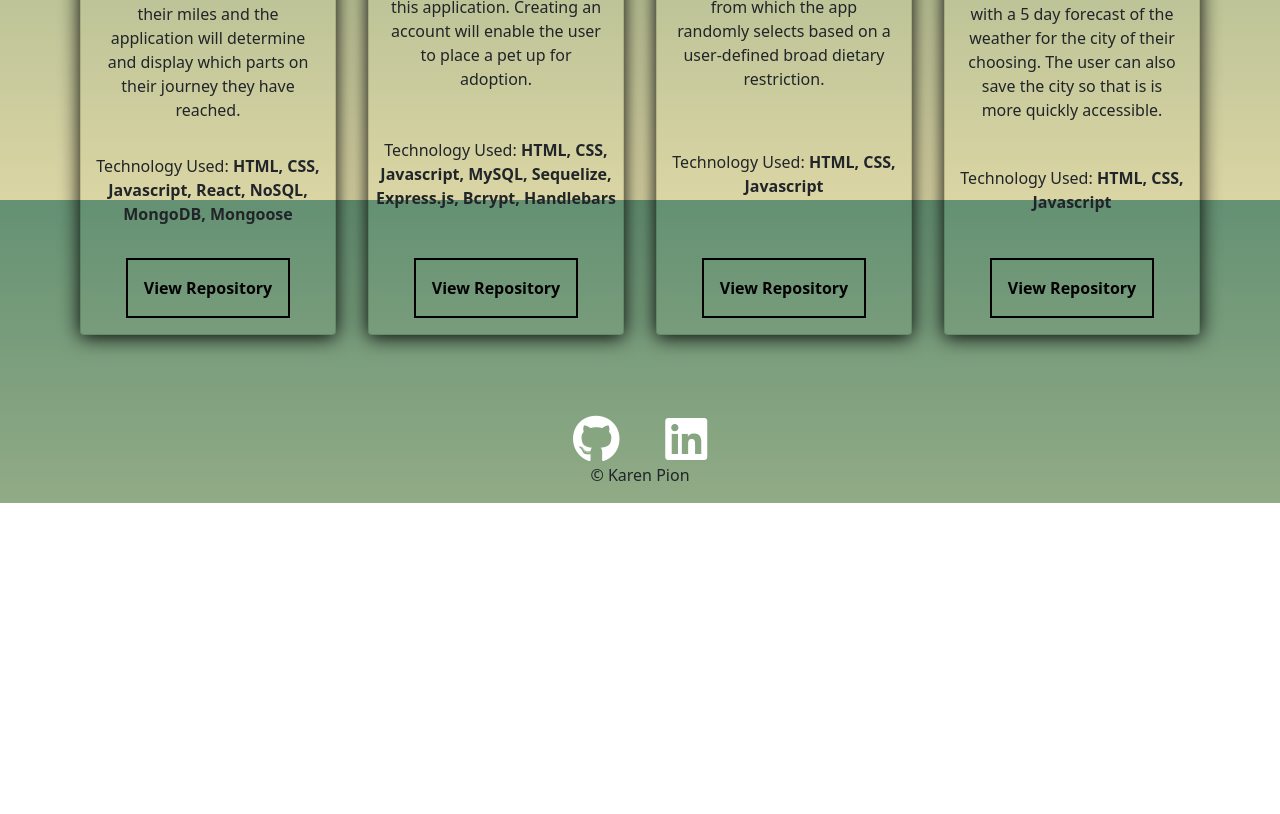
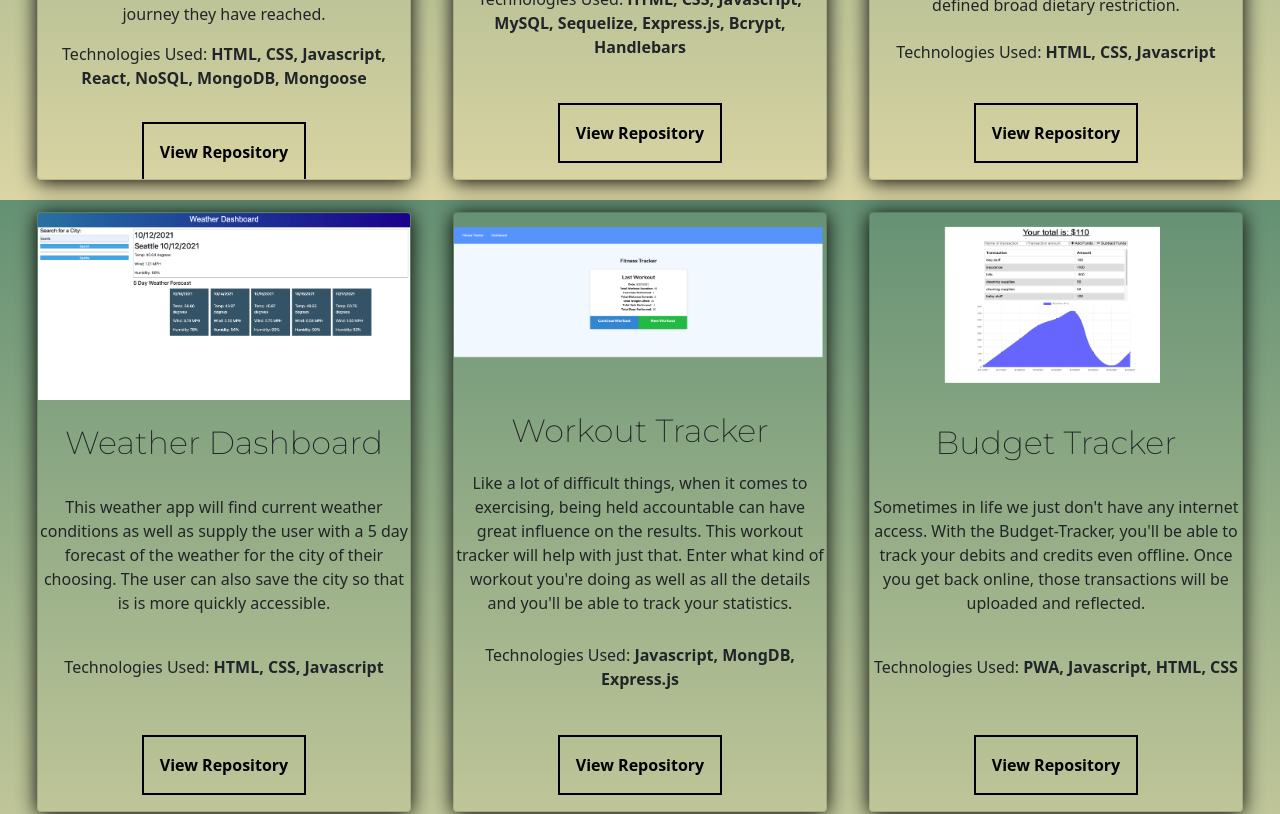
Before and after one commit to ksapir/react-portfolio, a React (Create React App) app: page /mywork in a window 1280 px wide. Shown: the part 600-1414 px from the top of the page. Before the commit the page ends 1103 px from the top, so only its background shows below. Built offline with nearby package versions, Linux system fonts and the light colour scheme.

Commit message:
added additional projects, fixed card sizing

```diff
--- a/src/components/ProjectCards.js
+++ b/src/components/ProjectCards.js
@@ -3,8 +3,8 @@ import img1 from './images/There-and-back-again.png'
 import img2 from './images/perfect-home.png'
 import img3 from './images/recipe-finder.png'
 import img4 from './images/weather-dashboard.png'
-import img5 from './images/work-day-scheduler.png'
-import img6 from './images/note-taker.png'
+import img5 from './images/workout-tracker.png'
+import img6 from './images/budget-tracker.png'
 import img7 from './images/workout-tracker.png'
 import img8 from './images/budget-tracker.png'
 
@@ -41,6 +41,22 @@ const projects= [
         repo: "https://github.com/ksapir/weather-dashboard",
         img: img4
     },
+    {
+        name: "Workout Tracker",
+        description: "Like a lot of difficult things, when it comes to exercising, being held accountable can have great influence on the results. This workout tracker will help with just that. Enter what kind of workout you're doing as well as all the details and you'll be able to track your statistics.",
+        tech: "Javascript, MongDB, Express.js",
+        link: "https://floating-badlands-61761.herokuapp.com/",
+        repo: "https://github.com/ksapir/workout-tracker",
+        img: img5
+    },
+    {
+        name: "Budget Tracker",
+        description: "Sometimes in life we just don't have any internet access. With the Budget-Tracker, you'll be able to track your debits and credits even offline. Once you get back online, those transactions will be uploaded and reflected.",
+        tech: "PWA, Javascript, HTML, CSS",
+        link: "https://lit-taiga-45772.herokuapp.com/",
+        repo: "https://github.com/ksapir/budget-trackers",
+        img: img6
+    },
     ]
 
 export default function ProjectCards() {
@@ -51,7 +67,7 @@ export default function ProjectCards() {
                 <a href={project.link} target="_blank" rel="noreferrer"><img className="pre-hover flex-image" src={project.img} alt="Project Image"/></a>
                 <h2 className="card-title">{project.name}</h2>
                 <p className="card-description">{project.description}</p>
-                <p>Technology Used: <b>{project.tech}</b></p>
+                <p>Technologies Used: <b>{project.tech}</b></p>
                 <a target="blank" href={project.repo}><button className="card-btn">View Repository</button></a>
         </div>
             ))}
--- a/src/components/Skills.js
+++ b/src/components/Skills.js
@@ -6,20 +6,14 @@ const styles = {
     },
     body: {
         fontSize: '24px',
-    },
-    margin: {
-        textAlign: 'left',
-        marginLeft: '140px',
-        marginRight: '100px',
     }
-
 }
 
 export default function Skills() {
     return (
         <div className="pretty">
             <h2>Techincal Skills:</h2>
-            <ul style={styles.margin}>
+            <ul>
                 <p style={styles.body}><b style={styles.title}>Programming Languages:</b> HTML, CSS, Javascript</p>
                 <p style={styles.body}><b style={styles.title}>Database Management:</b> MySQL, Sequelize, MongoDB, Mongoose</p>
                 <p style={styles.body}><b style={styles.title}>Libraries/Frameworks:</b> Jquery, React.js, Express.js, Moment.js, Bootstrap, Foundation</p>
--- a/src/styles/mobile.css
+++ b/src/styles/mobile.css
@@ -7,6 +7,12 @@
         margin: 0 auto;
         flex-shrink: 2;
 
+    };
+    .wrapper {
+        display: grid;
+        grid-template-columns: repeat(auto-fit, minmax(4rem, 16rem));
+        gap: 2rem;
+        justify-content: center;
     }
 }
 
@@ -30,5 +36,12 @@
         justify-content: center;
         margin: 0 auto;
         flex-shrink: 2;
+    };
+
+    .wrapper {
+        display: grid;
+
+        gap: 2rem;
+        justify-content: center;
     }
 }
--- a/src/styles/script.css
+++ b/src/styles/script.css
@@ -52,7 +52,6 @@ h4{
     font-size: 18px;
     font-family: 'Montserrat';
 }
-
 
 /* Rules for footer */
 footer {
@@ -110,17 +109,19 @@ a:hover {
 
 .wrapper {
     display: grid;
-    grid-template-columns: repeat(auto-fit, minmax(12rem, 16rem));
+    grid-template-columns: repeat(auto-fit, minmax(12rem, 24rem));
     gap: 2rem;
     justify-content: center;
 }
 
 .card {
     background-color:transparent !important;
-    height: 100%;
+    height: 600px;
     margin-top: 0rem !important;
+    margin-left: 5px;
+    margin-right: 5px;
     text-align: center;
-    overflow: hidden;
+    overflow: scroll;
     box-shadow: 0 2px 20px black;
     border-radius: 2px;
     display: flex;
@@ -132,17 +133,8 @@ a:hover {
 
 .card img{
     margin-top: 0;
-    height: 12rem;
     width: 100%;
     object-fit:cover;
-}
-
-.card-title {
-    padding: 1rem;
-}
-
-.card-description {
-    padding: 1rem 1rem;
 }
 
 .card-btn {
```
Also changed, not shown: src/components/images/budget-tracker.png, src/components/images/workout-tracker.png.
